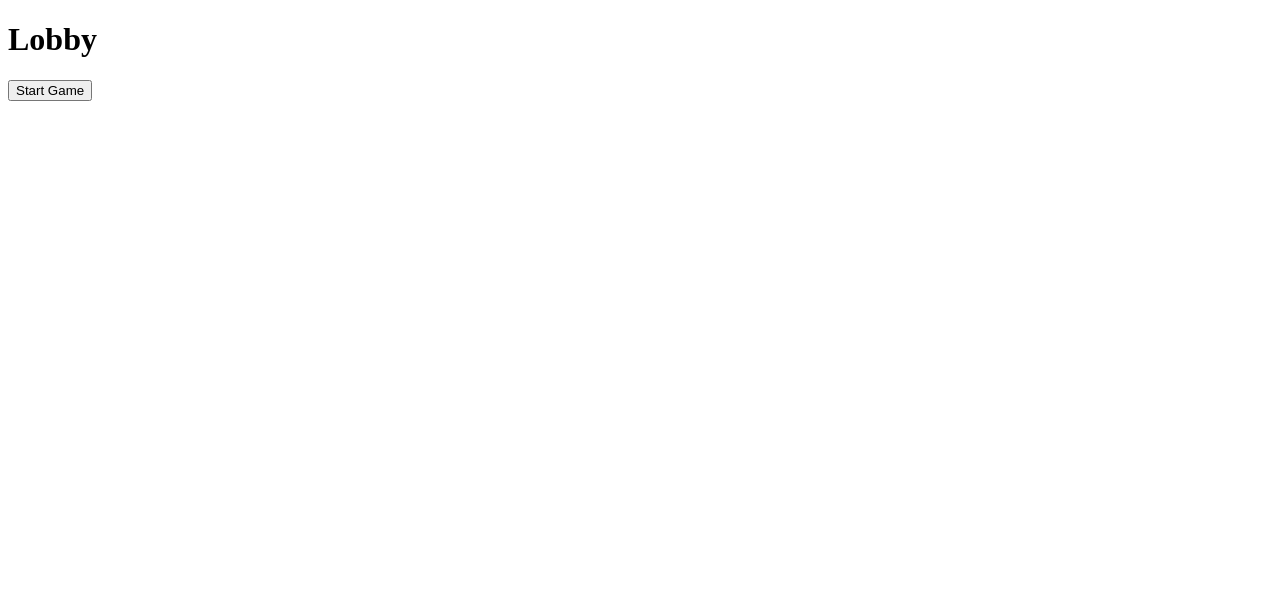
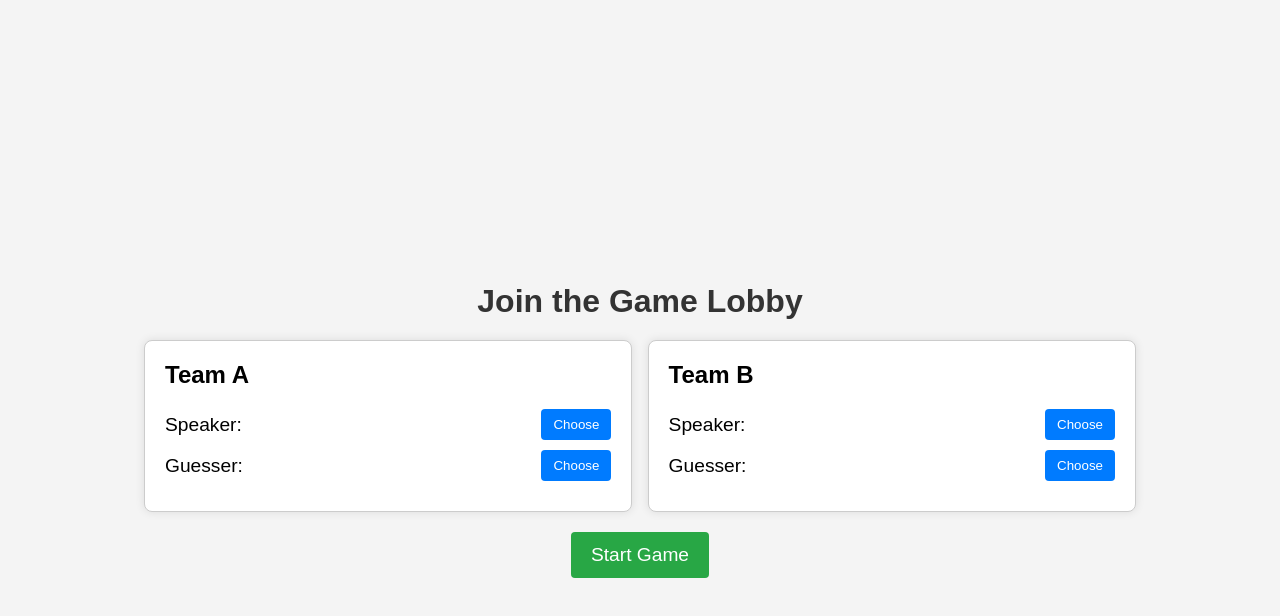
Before and after one commit to LSAPilot/tabu-game, a website: page public/lobby.html in a window 1280 px wide. Drawn offline with nearby package versions, Linux system fonts and the light colour scheme; no server answers.

Commit message:
added name selection page and added logic to emit name to server

```diff
--- /dev/null
+++ b/public/css/lobby.css
@@ -0,0 +1,64 @@
+body {
+    font-family: Arial, sans-serif;
+    background-color: #f4f4f4;
+    margin: 0;
+    padding: 20px;
+    display: flex;
+    flex-direction: column;
+    align-items: center;
+    justify-content: center;
+    height: 100vh;
+}
+h1 {
+    color: #333;
+    margin-bottom: 20px;
+}
+.teams {
+    display: flex;
+    justify-content: space-between;
+    width: 80%;
+    margin-bottom: 20px;
+}
+.team {
+    background-color: #fff;
+    border: 1px solid #ccc;
+    border-radius: 8px;
+    padding: 20px;
+    width: 45%;
+    box-shadow: 0 0 10px rgba(0, 0, 0, 0.1);
+}
+.team h2 {
+    margin-top: 0;
+}
+.role {
+    display: flex;
+    justify-content: space-between;
+    align-items: center;
+    margin-bottom: 10px;
+}
+.role span {
+    font-size: 1.2em;
+}
+.role button {
+    background-color: #007bff;
+    color: #fff;
+    border: none;
+    padding: 8px 12px;
+    border-radius: 4px;
+    cursor: pointer;
+}
+.role button:hover {
+    background-color: #0056b3;
+}
+#startGameButton {
+    background-color: #28a745;
+    color: #fff;
+    border: none;
+    padding: 12px 20px;
+    border-radius: 4px;
+    cursor: pointer;
+    font-size: 1.2em;
+}
+#startGameButton:hover {
+    background-color: #218838;
+}
--- /dev/null
+++ b/public/css/name.css
@@ -0,0 +1,46 @@
+body {
+    font-family: Arial, sans-serif;
+    background-color: #f4f4f4;
+    margin: 0;
+    padding: 20px;
+    display: flex;
+    flex-direction: column;
+    align-items: center;
+    justify-content: center;
+    height: 100vh;
+}
+h1 {
+    color: #333;
+    margin-bottom: 20px;
+}
+.name-form {
+    background-color: #fff;
+    border: 1px solid #ccc;
+    border-radius: 8px;
+    padding: 20px;
+    width: 300px;
+    box-shadow: 0 0 10px rgba(0, 0, 0, 0.1);
+    display: flex;
+    flex-direction: column;
+    align-items: center;
+}
+.name-form input {
+    width: 100%;
+    padding: 10px;
+    margin-bottom: 20px;
+    border: 1px solid #ccc;
+    border-radius: 4px;
+    font-size: 1em;
+}
+.name-form button {
+    background-color: #007bff;
+    color: #fff;
+    border: none;
+    padding: 10px 20px;
+    border-radius: 4px;
+    cursor: pointer;
+    font-size: 1em;
+}
+.name-form button:hover {
+    background-color: #0056b3;
+}
--- a/public/lobby.html
+++ b/public/lobby.html
@@ -3,34 +3,45 @@
 <head>
     <meta charset="UTF-8">
     <meta name="viewport" content="width=device-width, initial-scale=1.0">
-    <title>Lobby</title>
-    <script src="/socket.io/socket.io.js"></script>
+    <title>Taboo Game Lobby</title>
+    <link rel="stylesheet" href="/css/lobby.css">
 </head>
 <body>
-    <h1>Lobby</h1>
-    <div id="lobbyInfo"></div>
+    <h1>Join the Game Lobby</h1>
+    <div class="teams">
+        <div class="team">
+            <h2>Team A</h2>
+            <div class="role">
+                <span>Speaker:</span>
+                <button onclick="selectRole('Team A', 'Speaker')">Choose</button>
+            </div>
+            <div class="role">
+                <span>Guesser:</span>
+                <button onclick="selectRole('Team A', 'Guesser')">Choose</button>
+            </div>
+        </div>
+        <div class="team">
+            <h2>Team B</h2>
+            <div class="role">
+                <span>Speaker:</span>
+                <button onclick="selectRole('Team B', 'Speaker')">Choose</button>
+            </div>
+            <div class="role">
+                <span>Guesser:</span>
+                <button onclick="selectRole('Team B', 'Guesser')">Choose</button>
+            </div>
+        </div>
+    </div>
     <button id="startGameButton">Start Game</button>
 
+    <script src="/socket.io/socket.io.js"></script>
+    <script src="/lobby.js"></script>
     <script>
-        const socket = io();
-        const lobbyId = window.location.pathname.split('/').pop();
-        const lobbyInfo = document.getElementById('lobbyInfo');
-        const startGameButton = document.getElementById('startGameButton');
-
-        socket.emit('joinLobby', lobbyId);
-
-        socket.on('updateLobby', (lobby) => {
-            lobbyInfo.innerHTML = `Players in lobby: ${lobby.players.length}`;
-        });
-
-        startGameButton.addEventListener('click', () => {
-            socket.emit('startGame', lobbyId);
-        });
-
-        socket.on('startGame', () => {
-            // Redirect to the game page or start the game logic here
-            alert('Game started!');
-        });
+        function selectRole(team, role) {
+            // Here, you would emit a socket event to assign the role
+            // Example: socket.emit('selectRole', { team: team, role: role });
+            alert(`You selected ${role} for ${team}`);
+        }
     </script>
 </body>
 </html>
--- /dev/null
+++ b/public/lobby.js
@@ -0,0 +1,30 @@
+const socket = io();
+const lobbyId = window.location.pathname.split('/').pop();
+const lobbyInfo = document.getElementById('lobbyInfo');
+const startGameButton = document.getElementById('startGameButton');
+
+const playerName = localStorage.getItem('playerName');
+
+socket.emit('joinLobby', { lobbyId, playerName });
+
+socket.on('updateLobby', (lobby) => {
+    lobbyInfo.innerHTML = `
+        <h3>Players in Lobby:</h3>
+        <ul>
+            ${lobby.players.map(player => `<li>${player.name} (${player.role || 'No role'})</li>`).join('')}
+        </ul>
+    `;
+});
+
+startGameButton.addEventListener('click', () => {
+    socket.emit('startGame', lobbyId);
+});
+
+function selectRole(team, role) {
+    socket.emit('selectRole', { lobbyId, playerName, team, role });
+}
+
+socket.on('startGame', () => {
+    // Redirect to the game page or start the game logic here
+    alert('Game started!');
+});
```
Also changed, not shown: public/name.html (added, +19 -0 lines), public/name.js (added, +15 -0 lines), server.js (+34 -15 lines).
